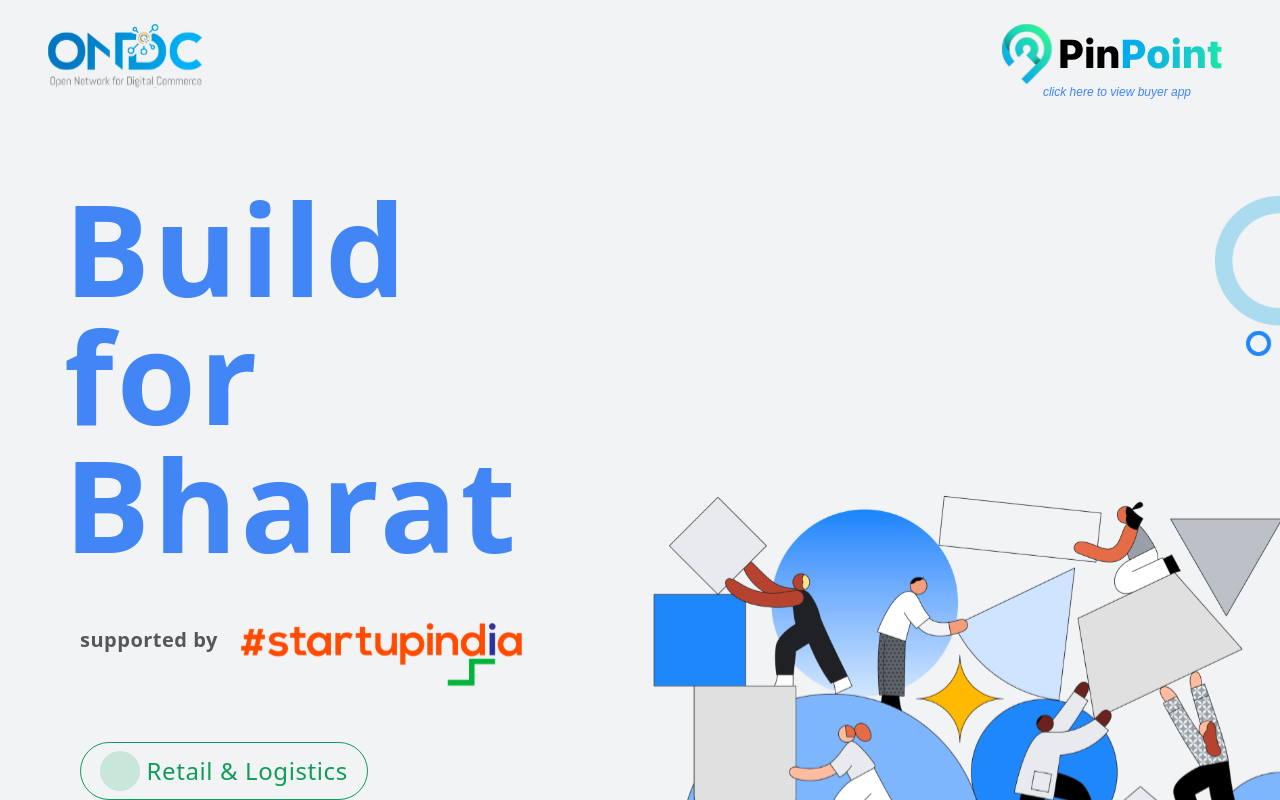
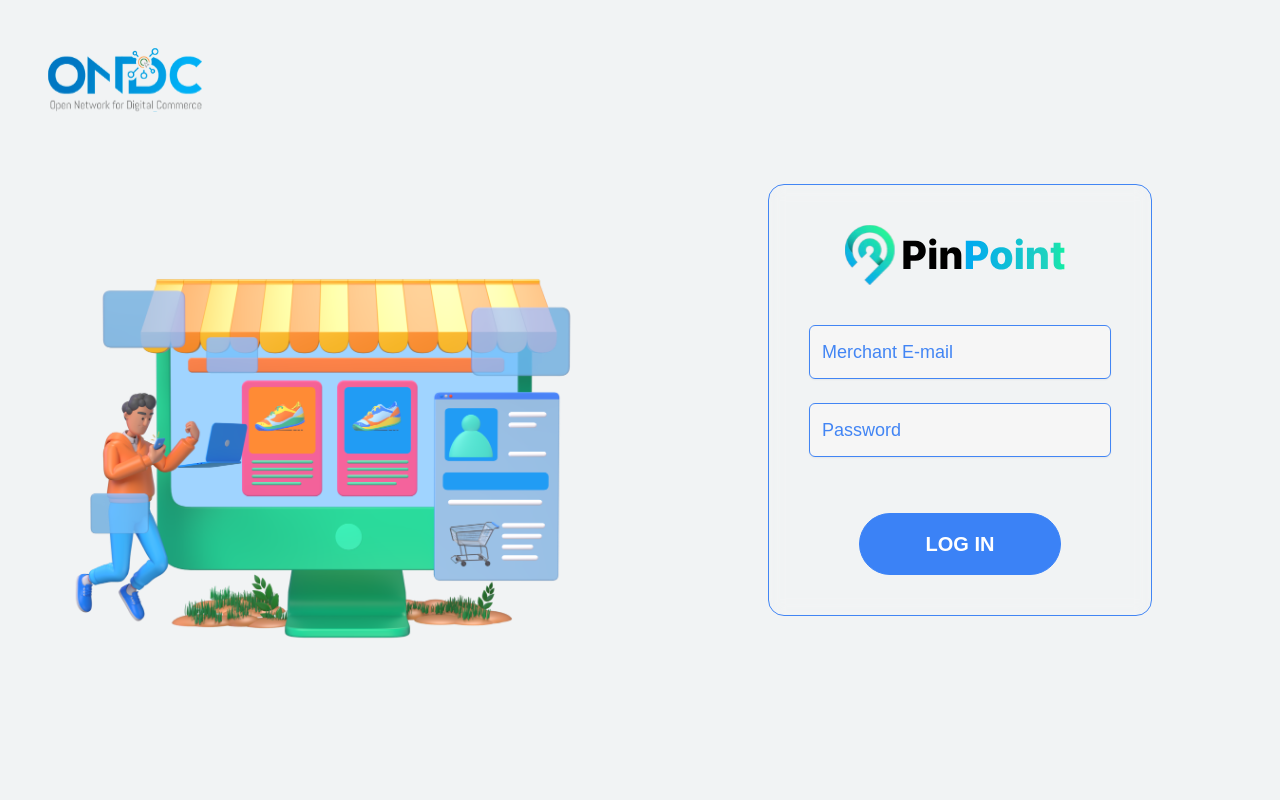
Before and after one commit to DJcodess/Pinpoint, a React (Create React App) app in the folder client/: page /login in a window 1280 px wide. Built offline with nearby package versions, Linux system fonts and the light colour scheme; some icons are missing; the HTML template or start-up script is replaced by a standard one.

Commit message:
authentication setup done

```diff
--- a/client/package.json
+++ b/client/package.json
@@ -9,7 +9,9 @@
     "@testing-library/jest-dom": "^5.17.0",
     "@testing-library/react": "^13.4.0",
     "@testing-library/user-event": "^13.5.0",
+    "js-cookie": "^3.0.5",
     "react": "^18.2.0",
+    "react-cookie": "^7.1.4",
     "react-dom": "^18.2.0",
     "react-router-dom": "^6.15.0",
     "react-scripts": "5.0.1",
--- a/client/src/App.js
+++ b/client/src/App.js
@@ -1,23 +1,32 @@
 import logo from './logo.svg';
 import './App.css';
-import { BrowserRouter, Routes, Route } from 'react-router-dom';
-import FormPage from './routes/FormPage.js';
+import { BrowserRouter, Routes, Route, Navigate } from 'react-router-dom';
+import SignUp from './routes/SignUp.js';
+import Login from './routes/Login.js';
 import Home from './routes/Home.js';
 import Ecommerce from './routes/Ecommerce';
 import Dashboard from './routes/Dashboard';
+import { useCookies } from 'react-cookie';
 
 function App() {
+
+	// const [cookie] = useCookies(['token']);
+  const isUserLoggedIn = !!localStorage.getItem('user')
   return (
     <div className='w-screen h-screen font-poppins'>
       <BrowserRouter>
         <Routes>
           <Route
-            path='*'
+            path='/'
             element=<Home />
           />
           <Route
-            path='/formpage'
-            element=<FormPage />
+            path='/signup'
+            element=<SignUp />
+          />
+          <Route
+            path='/login'
+            element=<Login />
           />
           <Route
             path='/ecommerce'
--- a/client/src/routes/Dashboard.js
+++ b/client/src/routes/Dashboard.js
@@ -113,7 +113,7 @@
                 </div>
                 <div className="bg-gray-50 p-4 rounded-lg shadow-inner">
                     <div className="flex justify-between mb-2">
-                        <h3 className="text-lg font-semibold mb-4">Total PinCodes Served (10)</h3>
+                        <h3 className="text-lg font-semibold mb-4">Total PinCodes Serving (10)</h3>
                         <span>See Also: <button className="text-blue-500">Product Catalog</button></span>
                     </div>
                     <div className="max-h-96 overflow-y-auto">
--- a/client/src/routes/Home.js
+++ b/client/src/routes/Home.js
@@ -1,13 +1,25 @@
-import logoBig from '../assets/images/logoBig.png';
-import Name from '../assets/images/Name.png';
-import { Link } from "react-router-dom";
+import { useNavigate } from 'react-router-dom';
+import Cookies from 'js-cookie';
+import { Link } from 'react-router-dom';
 import { Icon } from '@iconify/react';
 import PinPointName from '../assets/images/pinpointName.svg';
 import ONDC from '../assets/images/ondc.svg';
 import StartupIndia from '../assets/images/startupindia.svg';
 import Decor from '../assets/images/decor.svg';
 import HomeImg from '../assets/images/homeimg.svg';
+
 const Home = () => {
+    const navigate = useNavigate();
+
+    const handleGetStarted = () => {
+        const user = Cookies.get('user');
+        if (user) {
+            navigate('/login');
+        } else {
+            navigate('/signup');
+        }
+    };
+
     return (
         <div className="w-full h-full bg-lightgray flex overflow-x-hidden">
             {/* left side */}
@@ -23,7 +35,7 @@
                       <img src={StartupIndia} alt='startup India' className='ml-4' />
                 </div>
                 <div className='w-72 ml-20 mt-12 flex justify-around items-center border border-darkgreen rounded-full py-2 px-4'>
-                    <Icon icon="ion:cart" width="28" height="28"  style={{color: '#0F9D58'}} className='w-10 h-10 bg-lightgreen p-2 rounded-full'/>
+                    <Icon icon="ion:cart" width="28" height="28" style={{color: '#0F9D58'}} className='w-10 h-10 bg-lightgreen p-2 rounded-full'/>
                     <p className='text-darkgreen font-light text-2xl text-left tracking-wide font-sans'>Retail & Logistics</p>
                 </div>
                 <div className='ml-20 mt-12 flex flex-col'>
@@ -31,21 +43,19 @@
                     <p className='mt-3 text-app-black font-bold text-5xl text-left tracking-wide font-sans'>M*N sparse matrix </p>
                 </div>
                 <div className='mt-12 ml-20 flex'>
-                        <Link to="/formpage">
-                            <div className='px-6 py-2 text-white bg-dodgeblue font-semibold text-2xl border-1 rounded-full flex drop-shadow-lg hover:bg-white hover:text-dodgeblue hover:border-dodgeblue'>
-                              Get Started
-                             <Icon icon="formkit:submit" className='ml-4 mt-1' />
-                            </div>
-                        </Link>
+                    <button onClick={handleGetStarted} className='px-6 py-2 text-white bg-dodgeblue font-semibold text-2xl border-1 rounded-full flex drop-shadow-lg hover:bg-white hover:text-dodgeblue hover:border-dodgeblue'>
+                        Get Started
+                        <Icon icon="formkit:submit" className='ml-4 mt-1' />
+                    </button>
                 </div>
             </div>
             {/* right side */}
             <div className='w-1/2'>
                 <div className='m-6 mx-12 flex flex-row-reverse'>
-                <Link to='/ecommerce' >
-                  <img src={PinPointName} alt='pinpoint'/>
-                  <p className='text-xs text-center text-dodgeblue italic'>click here to view buyer app</p>
-                </Link>
+                    <Link to='/ecommerce'>
+                        <img src={PinPointName} alt='pinpoint'/>
+                        <p className='text-xs text-center text-dodgeblue italic'>click here to view buyer app</p>
+                    </Link>
                 </div>
                 <div className='h-40 mt-24 flex flex-row-reverse'>
                     <img src={Decor} alt='decor'/>
@@ -55,7 +65,7 @@
                 </div>
             </div>
         </div>
-    )
+    );
 };
 
 export default Home;
--- /dev/null
+++ b/client/src/routes/Login.js
@@ -0,0 +1,76 @@
+import store from '../assets/images/store.png';
+import { Link, useNavigate } from "react-router-dom";
+import { useState } from 'react';
+import Cookies from 'js-cookie';
+import PinPointName from '../assets/images/pinpointName.svg';
+import ONDC from '../assets/images/ondc.svg';
+
+const Login = () => {
+    const navigate = useNavigate();
+    const [email, setEmail] = useState("");
+    const [password, setPassword] = useState("");
+
+    const handleLogin = () => {
+        // Implement login logic here
+        const user = JSON.parse(Cookies.get('user'));
+        if (user && user.email === email && user.password === password) {
+            navigate('/dashboard');
+        } else {
+            // Handle login error
+            alert("Invalid email or password");
+        }
+    };
+
+    return (
+        <div className="w-full h-full bg-lightgray flex">
+            {/* left side */}
+            <div className='w-1/2'>
+                <div className='m-12 font-extrabold text-5xl font-sans'>
+                    <img src={ONDC} alt='pinpoint' className='h-16'/>
+                </div>
+                <div className='mt-28 ml-8'>
+                    <img src={store} alt="store" />
+                </div>
+            </div>
+            {/* right side */}
+            <div className=' w-1/2 flex items-center justify-center flex-col'>
+                <div className='m-10 w-3/5'>
+                    {/* form */}
+                    <div className='w-full p-10 flex items-center justify-center flex-col border-dodgeblue rounded-2xl backdrop-blur border '>
+                        <Link to='*' >
+                            <div className='font-bold mb-4'>
+                                <img src={PinPointName} alt="VisionXR" />
+                            </div>
+                        </Link>
+                        <input type="text"
+                                name="Merchant Email"
+                                className="mt-6 border shadow-sm text-lg p-3 border border-solid border-dodgeblue bg-gray1 rounded placeholder-deepblue focus:outline-none focus:border-dodgeblue focus:ring-sky-500 block w-full rounded-md focus:ring-1 placeholder-dodgeblue"
+                                placeholder="Merchant E-mail"
+                                value={email}
+                                onChange={(e) => {
+                                    setEmail(e.target.value);
+                                }}
+                                />
+                        <input type="password"
+                                name="Merchant Password"
+                                className="my-6 border shadow-sm text-lg p-3 border border-solid border-dodgeblue bg-gray1 rounded placeholder-deepblue focus:outline-none focus:border-dodgeblue focus:ring-sky-500 block w-full rounded-md focus:ring-1 placeholder-dodgeblue"
+                                placeholder="Password"
+                                value={password}
+                                onChange={(e) => {
+                                    setPassword(e.target.value);
+                                }}
+                                />
+                        <button
+                            onClick={handleLogin}
+                            className="text-white mt-8 bg-blue-500 border border-blue-500 w-2/3 flex items-center justify-center py-4 rounded-full text-xl font-bold transition duration-300 ease-in-out hover:text-blue-500 hover:bg-white"
+                        >
+                            <div>LOG IN</div>
+                        </button>
+                    </div>
+                </div>
+            </div>
+        </div>
+    );
+};
+
+export default Login;
--- a/client/src/routes/FormPage.js
+++ b/client/src/routes/SignUp.js
@@ -2,12 +2,10 @@
 import { Link, useNavigate } from "react-router-dom";
 import PinPointName from '../assets/images/pinpointName.svg';
 import ONDC from '../assets/images/ondc.svg';
-import { makeGETRequest, makePOSTRequest } from '../utils/serverHelper';
 import { useState } from 'react';
-import { Icon } from '@iconify/react';
-import PincodeDisplay from './Dashboard';
+import Cookies from 'js-cookie';
 
-const FormPage = () => {
+const SignUp = () => {
     const navigate = useNavigate();
     const [name, setName] = useState("");
     const [address, setAddress] = useState("");
@@ -16,27 +14,13 @@
     const [merchID, setMerchID] = useState("");
     const [csvFile, setCsvFile] = useState("");
 
-    // const handleFormSubmit = async () => {
-    //     // if (!csvFile) {
-    //     //     alert('Please upload a CSV file before submitting the form.');
-    //     //     return; // Exit the function early if no CSV file is selected
-    //     // }
-
-    //     const url = "/pincode/" + merchID;
-    //     const formData = new FormData();
-    //     formData.append("csvFile", csvFile);
-
-    //     try {
-    //         const response = await makePOSTRequest(url, formData);
-    //         const pincodeData = response.data; // Assuming response.data contains the list of pincodes
-    //         console.log(response);
-    //         alert('Form submitted successfully!');
-    //         navigate('/pincodes', { state: { pincodes: pincodeData } });
-    //     } catch (error) {
-    //         console.error('Error:', error);
-    //         alert('An error occurred while submitting the form. Please try again later.');
-    //     }
-    // };
+    const handleSignUp = () => {
+        // Implement sign up logic here
+        // For simplicity, we save the user data to a cookie
+        const user = { name, address, email, password, merchID, csvFile };
+        Cookies.set('user', JSON.stringify(user), { expires: 7 });
+        navigate('/dashboard');
+    };
 
     return (
         <div className="w-full h-full bg-lightgray flex">
@@ -54,9 +38,9 @@
                 <div className='m-10 w-3/5'>
                     {/* form */}
                     <div className='w-full p-10 flex items-center justify-center flex-col border-dodgeblue rounded-2xl backdrop-blur border '>
-                        <Link to='*' >
+                        <Link to='/' >
                             <div className='font-bold mb-4'>
-                                <img src={PinPointName} alt="VisionXR" />
+                                <img src={PinPointName} alt="PinPoint" />
                             </div>
                         </Link>
                         <input type="name"
@@ -104,40 +88,18 @@
                                     setPassword(e.target.value);
                                 }}
                                 />
-                        {/* <div className="flex items-center justify-center w-full">
-                            <label
-                                htmlFor="dropzone-file"
-                                className="flex flex-col items-center justify-center w-full h-56 border-2 border-dodgeblue border-dashed rounded-lg cursor-pointer bg-blue-600 hover:bg-blue-700"
-                                style={{
-                                    background: '#ffffff26',
-                                }}
-                            >
-                                <div className="flex flex-col items-center justify-center pt-5 pb-6">
-                                    <Icon icon="uiw:cloud-upload" color="#0174f0" width="40" height="40" />
-                                    <p className="mb-2 text-sm text-dodgeblue mt-4 ">
-                                        <span className="font-semibold">Click to upload</span> or drag and drop the csv file
-                                    </p>
-                                    <p className="text-xs text-dodgeblue ">
-                                        csv, xlsx (MAX. 100MB)
-                                    </p>
-                                </div>
-                                <input id="dropzone-file"
-                                    type="file"
-                                    className="hidden"
-                                    onChange={(e) => {
-                                        setCsvFile(e.target.files[0]);
-                                    }}
-                                />
-                            </label>
-                        </div> */}
                         <button
-                            // onClick={handleFormSubmit}
+                            onClick={handleSignUp}
                             className="text-white mt-8 bg-blue-500 border border-blue-500 w-2/3 flex items-center justify-center py-4 rounded-full text-xl font-bold transition duration-300 ease-in-out hover:text-blue-500 hover:bg-white"
                         >
-                            <Link to='/dashboard'>
-                                <div>GET ONBOARD</div>
+                            <div>GET ONBOARD</div>
+                        </button>
+                        <div className="text-gray2 pt-4 flex items-center">
+                            <p className="italic">Already a merchant, </p>
+                            <Link to='/login'>
+                             <span className="text-dodgeblue font-semibold text-lg ml-1.5">Sign In</span>
                             </Link>
-                        </button>
+                        </div>
                     </div>
                 </div>
             </div>
@@ -145,4 +107,4 @@
     );
 };
 
-export default FormPage;
+export default SignUp;
```
Also changed, not shown: client/src/containers/LoggedInContainer.js (added), 1 other file (tests, documents, lock files or other folders).
